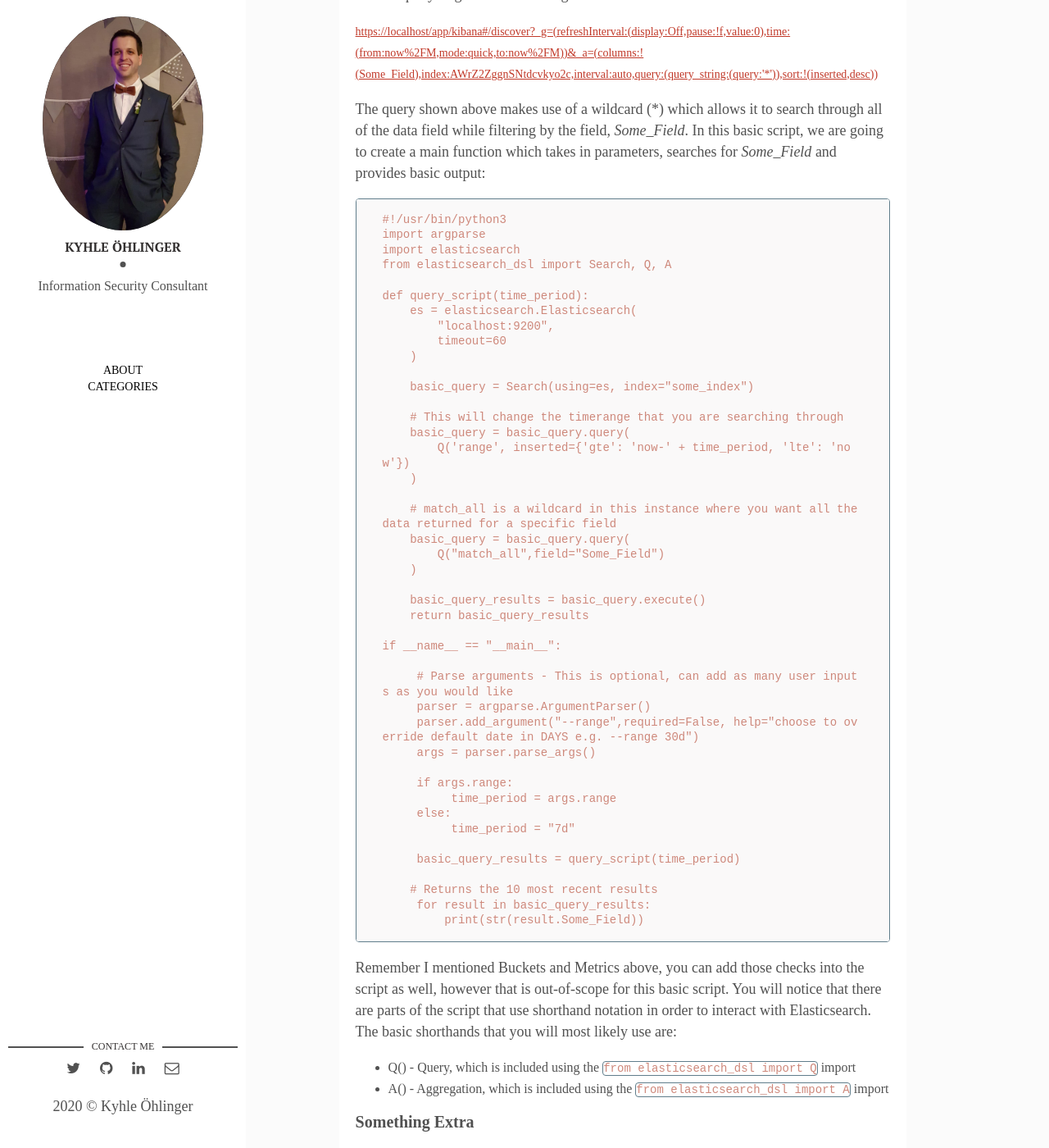
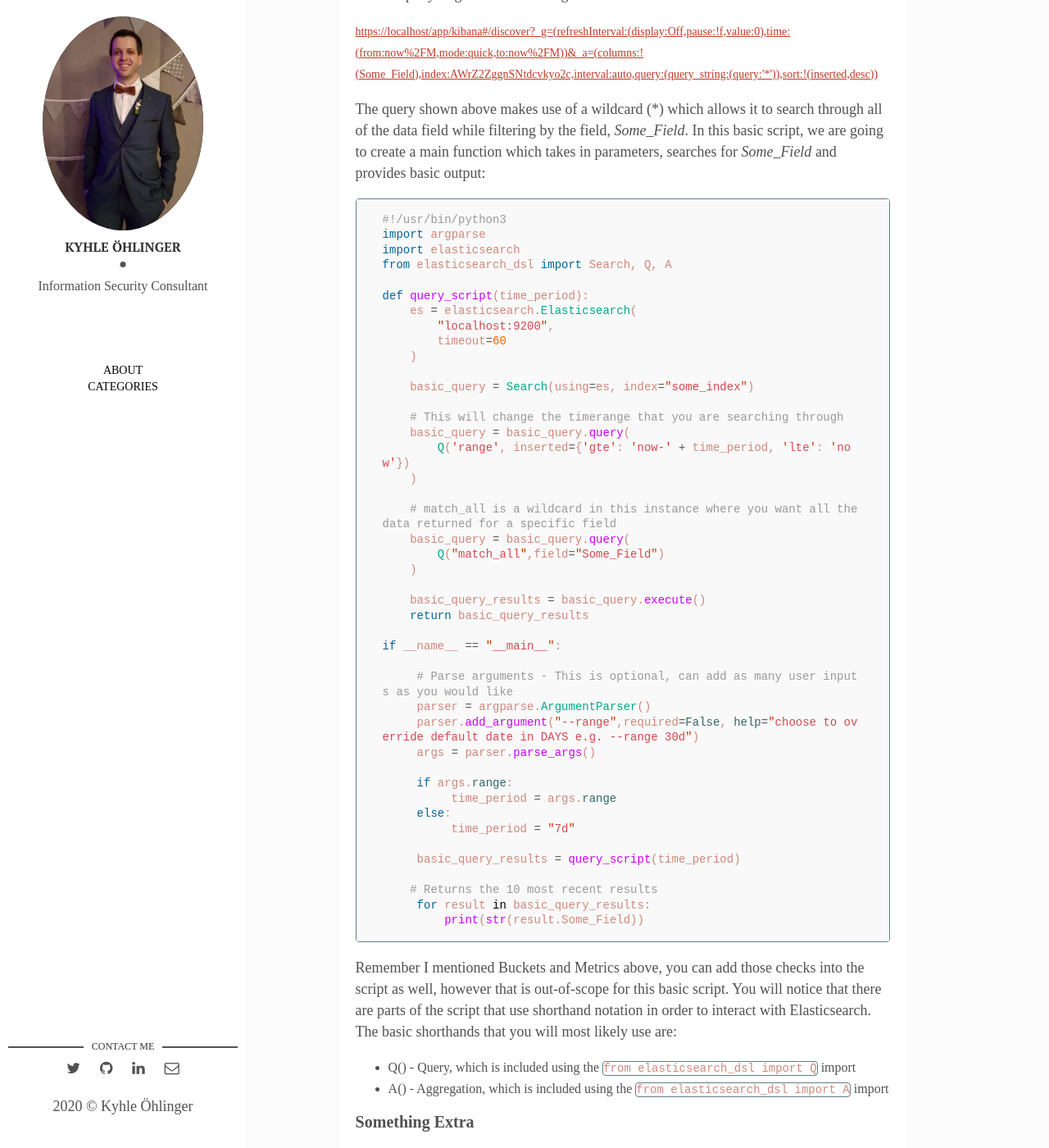
Before and after one commit to KyhleOhlinger/ohlinger.co, a Jekyll site: the page built from _posts/2020-05-13-Starting-out-with-Kibana.markdown, in a window 1280 px wide and 1400 px high, scrolled down 3605 px. Shown: the whole window at 82% size. Built offline with Jekyll 4.4.1, drawn with Linux system fonts in a browser that asks for light colours; nearby versions of some CDN libraries; emoji names are drawn with the system emoji font; part of the change alters nothing that is shown; some of the changed text lies outside the part shown.

Commit message:
Added syntax highlighting

````diff
--- a/_config.yml
+++ b/_config.yml
@@ -32,5 +32,6 @@ plugins:
 
 paginate: 5
 paginate_path: "/page/:num"
+timezone: '+0200'
 
 exclude: ["node_modules", "gulpfile.js", "package.json", "yarn.lock"]
--- a/_posts/2020-05-13-Starting-out-with-Kibana.markdown
+++ b/_posts/2020-05-13-Starting-out-with-Kibana.markdown
@@ -1,7 +1,7 @@
 ---
 layout: post
 title: Starting out with Kibana and ElasticSearch-DSL
-date: 2020-05-13 00:00:00 +0200
+date: 2020-05-13 12:00:00 +0200
 img: elkstack.jpg # Add image post (optional)
 description: You’ll find this post in your `_posts` directory. Go ahead and edit it and re-build the site to see your changes. # Add post description (optional)
 tags: [InfoSec, Technical]
@@ -86,7 +86,7 @@ Now that everything is set up, we can start working on the script which uses ela
 
 The query shown above makes use of a wildcard (\*) which allows it to search through all of the data field while filtering by the field, *Some_Field*. In this basic script, we are going to create a main function which takes in parameters, searches for *Some_Field* and provides basic output:
 
-```
+```python
 #!/usr/bin/python3
 import argparse
 import elasticsearch
````
Also changed, not shown: assets/img/Sci-Art/brain.jpg (added), assets/img/Sci-Art/doi.png (added), assets/img/Sci-Art/free.png (added), assets/img/Sci-Art/paid.png (added), 1 other file.
